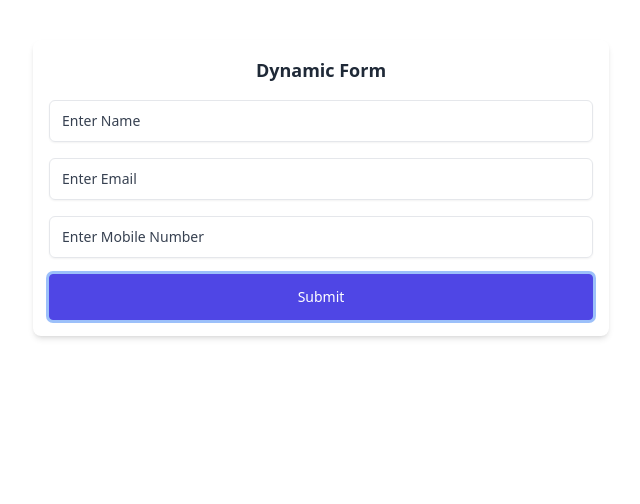
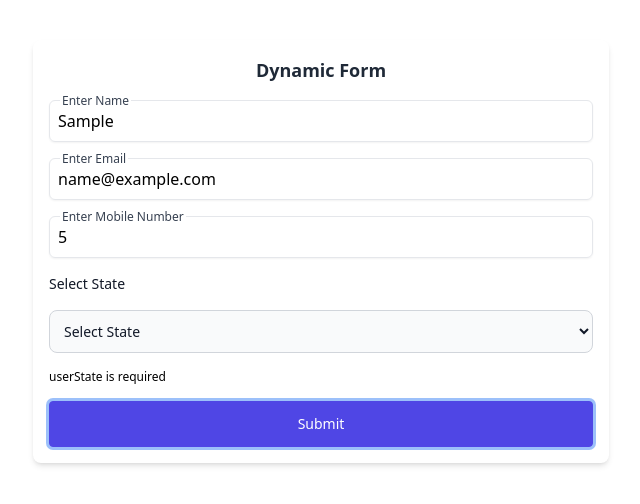
Before and after one commit to sdupadhyay/Dynamic-Form-Component, a React (Vite) app: page / in a window 1280 px wide. Both pictures are taken after typing "Sample", "name@example.com", "5" into the empty fields and a click on the button "Submit". Shown: the top 504 px of the page, without its empty margins (319-959 px from the left). Built offline with nearby package versions, Linux system fonts and the light colour scheme.

Commit message:
Added select box and enabled components base rendering

```diff
--- a/src/App.tsx
+++ b/src/App.tsx
@@ -10,6 +10,7 @@ function App() {
         type: "text",
         placeholder: "Enter Name",
         isRequired: true,
+        componentType: "input",
       },
       {
         name: "userEmail",
@@ -17,6 +18,7 @@ function App() {
         placeholder: "Enter Email",
         isRequired: true,
         validationType: emailValidation,
+        componentType: "input",
       },
       {
         name: "userMobile",
@@ -25,12 +27,15 @@ function App() {
         maxLength: 10,
         isRequired: true,
         validationType: phonenumberValidation,
+        componentType: "input",
       },
-      // {
-      //   name: "userPassword",
-      //   type: "password",
-      //   placeholder: "Enter Password",
-      // },
+      {
+        name: "userState",
+        placeholder: "Select State",
+        componentType: "select",
+        isRequired: true,
+        validationType: "",
+      },
     ],
     []
   );
--- a/src/components/DynamicForm.tsx
+++ b/src/components/DynamicForm.tsx
@@ -8,6 +8,7 @@ import {
   phonenumberValidation,
   validateEmail,
 } from "../constants";
+import { SelectBox } from "./selectBox";
 
 export const DynamicForm: React.FC<{
   formRequirments: formRequirmentsProps[];
@@ -29,10 +30,14 @@ export const DynamicForm: React.FC<{
     let errors: any = {};
     formRequirments.forEach((item) => {
       if (item.isRequired && !formState[item.name]) {
-        errors[item.name] = `${item.name} is required`;
+        errors[item.name] = {
+          message: `${item.name} is required`,
+          isError: true,
+        };
       }
     });
     setFormError(errors);
+    //console.log(errors);
     if (Object.keys(errors).length > 0) {
       return;
     }
@@ -45,8 +50,6 @@ export const DynamicForm: React.FC<{
     name: string,
     inputValidationType?: string
   ) => {
-    //console.log(e.target.value, name);
-    // setFormError({ ...formError, [name]: "" });
     setFormState({ ...formState, [name]: e.target.value });
     switch (inputValidationType) {
       case emailValidation:
@@ -94,7 +97,10 @@ export const DynamicForm: React.FC<{
               Dynamic Form
             </h2>
           </div>
-          {formRequirments?.map((item, index) => (
+          {formRequirments?.map((item, index) => {
+            switch (item.componentType) {
+              case "input":
+                return (
                   <Input
                     key={index}
                     {...item}
@@ -105,7 +111,23 @@ export const DynamicForm: React.FC<{
                     errorMessage={formError[item.name]}
                     inputValidationType={item?.validationType}
                   />
-          ))}
+                );
+              case "select":
+                return (
+                  <SelectBox
+                    key={index}
+                    label={item.placeholder}
+                    id={item.id}
+                    name={item.name}
+                    //@ts-ignore
+                    handleChange={handleChange}
+                    errorMessage={formError[item.name]}
+                  />
+                );
+              default:
+                return null;
+            }
+          })}
           <Button title="Submit" />
         </form>
       </div>
--- a/src/components/selectBox/index.tsx
+++ b/src/components/selectBox/index.tsx
@@ -1,29 +1,40 @@
-export const SelectBox: React.FC = () => {
+import { selectProps } from "../../constants/typeProps/selectProps";
+
+export const SelectBox: React.FC<selectProps> = ({
+  label,
+  id,
+  name,
+  handleChange,
+  errorMessage,
+}) => {
   return (
     <>
-      <div>
-        <label
-          htmlFor="HeadlineAct"
-          className="block text-sm font-medium text-gray-900"
+      <label
+        htmlFor={id}
+        className="block text-sm font-medium text-gray-900 dark:text-white"
+      >
+        {label}
+      </label>
+      <select
+        id={id}
+        onChange={(e) => handleChange?.(e, name, "")}
+        className="bg-gray-50 border border-gray-300 text-gray-900 text-sm rounded-lg focus:ring-blue-500 focus:border-blue-500 block w-full p-2.5 dark:bg-gray-700 dark:border-gray-600 dark:placeholder-gray-400 dark:text-white dark:focus:ring-blue-500 dark:focus:border-blue-500"
+      >
+        <option value={""}>{label}</option>
+        <option value="US">United States</option>
+        <option value="CA">Canada</option>
+        <option value="FR">France</option>
+        <option value="DE">Germany</option>
+      </select>
+      {errorMessage?.message && (
+        <p
+          className={`text-${
+            errorMessage?.isError ? "red" : "green"
+          }-500 text-xs`}
         >
-          Select State
-        </label>
-
-        <select
-          name="HeadlineAct"
-          // id="HeadlineAct"
-          className="mt-1.5 w-full rounded-lg border-gray-400 text-gray-700 sm:text-sm"
-        >
-          <option value="">Please select</option>
-          <option value="JM">John Mayer</option>
-          <option value="SRV">Stevie Ray Vaughn</option>
-          <option value="JH">Jimi Hendrix</option>
-          <option value="BBK">B.B King</option>
-          <option value="AK">Albert King</option>
-          <option value="BG">Buddy Guy</option>
-          <option value="EC">Eric Clapton</option>
-        </select>
-      </div>
+          {errorMessage?.message}
+        </p>
+      )}
     </>
   );
 };
--- a/src/constants/typeProps/formRequirmentsProps.tsx
+++ b/src/constants/typeProps/formRequirmentsProps.tsx
@@ -1,8 +1,10 @@
 export type formRequirmentsProps = {
   name: string;
-  type: string;
+  type?: string;
   placeholder: string;
   maxLength?: number;
   isRequired: boolean;
   validationType?: string;
+  componentType: string;
+  id?: string;
 };
--- /dev/null
+++ b/src/constants/typeProps/selectProps.tsx
@@ -0,0 +1,11 @@
+export type selectProps = {
+  name: string;
+  label: string;
+  id?: string;
+  handleChange?: (
+    e: React.ChangeEvent<HTMLSelectElement>,
+    name: string,
+    inputValidationType?: string
+  ) => void;
+  errorMessage?: { message: string; isError: boolean };
+};
```
Lines whose indentation alone changed are shown as unchanged.
